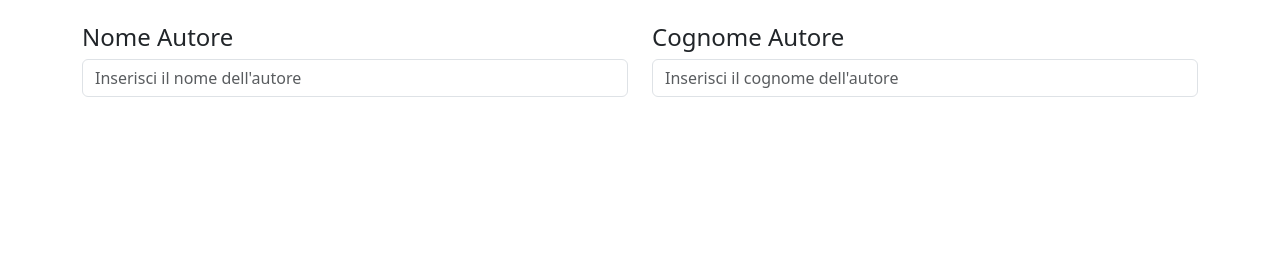
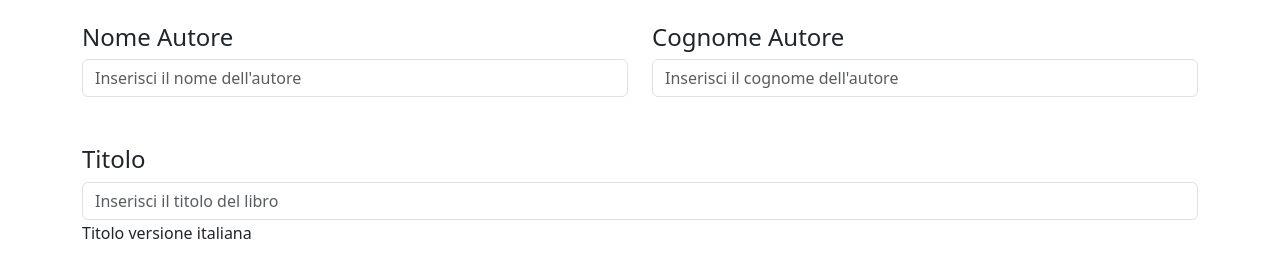
Before and after one commit to Fabiofragnito/html-css-bootstrap-dashboard, a plain HTML site: page new-book.html in a window 1280 px wide. Shown: the part 209-486 px from the top of the page. Drawn offline with nearby package versions, Linux system fonts and the light colour scheme.

Commit message:
editing form

```diff
--- a/new-book.html
+++ b/new-book.html
@@ -51,7 +51,16 @@
                         <h4>Cognome Autore</h4>
                       <input type="text" class="form-control" placeholder="Inserisci il cognome dell'autore" aria-label="Last name">
                     </div>
-                  </div>
+                </div>
+
+                <div class="row mt-5">
+                    <div class="col">
+                        <h4>Titolo</h4>
+                        <input type="text" class="form-control" placeholder="Inserisci il titolo del libro" aria-label="First name">
+                        <h6 class="mt-1 bs-light-text-emphasis">Titolo versione italiana</h6>
+                    </div>
+
+                </div>
 
             </div>
 
```
